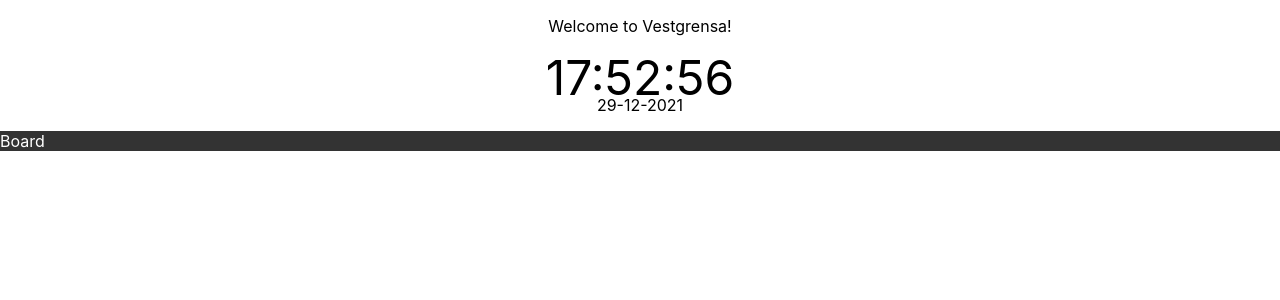
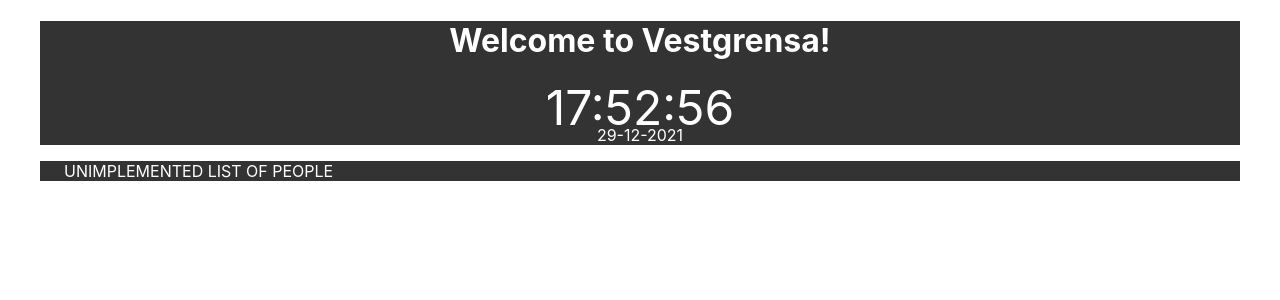
Before and after one commit to HenrikAndreas/VestgrensaSkjerm, a React (Create React App) app in the folder vestgrensa_frontend/: page / in a window 1280 px wide. Shown: the top 300 px of the page. Built offline with nearby package versions, Linux system fonts and the light colour scheme.

Commit message:
made better headline and created axios instance

```diff
--- a/vestgrensa_frontend/package.json
+++ b/vestgrensa_frontend/package.json
@@ -13,6 +13,7 @@
     "@types/node": "^16.11.17",
     "@types/react": "^17.0.38",
     "@types/react-dom": "^17.0.11",
+    "axios": "^0.24.0",
     "moment": "^2.29.1",
     "react": "^17.0.2",
     "react-dom": "^17.0.2",
--- a/vestgrensa_frontend/src/components/Board/Board.css
+++ b/vestgrensa_frontend/src/components/Board/Board.css
@@ -1,4 +1,5 @@
 .Board {
+    /* align-content: center; */
     background-color: rgb(51, 51, 51);
     color: rgb(255, 255, 255);
 }
--- a/vestgrensa_frontend/src/components/Board/Board.tsx
+++ b/vestgrensa_frontend/src/components/Board/Board.tsx
@@ -1,11 +1,16 @@
 import React from 'react';
 import './Board.css';
+import Container from '@mui/material/Container';
+import PeopleList from '../PeopleList/PeopleList';
 
 function Board() {
   return (
-    <div className="Board">
-      <p>Board</p>
-    </div>
+    <Container className="Board">
+      <PeopleList />
+    </Container>
+    // <div className="Board">
+    //   <p>Test</p>
+    // </div>
   );
 }
 
--- a/vestgrensa_frontend/src/components/Clock/Clock.tsx
+++ b/vestgrensa_frontend/src/components/Clock/Clock.tsx
@@ -1,4 +1,5 @@
 import React, { FunctionComponent, useEffect, useState } from 'react';
+import Container from '@mui/material/Container';
 import './Clock.css';
 import moment from 'moment';
 
@@ -22,10 +23,10 @@ const Clock: FunctionComponent = (props) => {
       }, []);
 
     return (
-        <div className="Clock">
+        <Container className="Clock">
             <p className="Time">{time}</p>
             <p className="Date">{date}</p>
-        </div>
+        </Container>
     );
 };
 
--- a/vestgrensa_frontend/src/components/Headline/Headline.css
+++ b/vestgrensa_frontend/src/components/Headline/Headline.css
@@ -1,4 +1,6 @@
 .Headline {
+
     text-align: center;
-
+    background-color: rgb(51, 51, 51);
+    color: rgb(255, 255, 255);
 }
--- a/vestgrensa_frontend/src/components/Headline/Headline.tsx
+++ b/vestgrensa_frontend/src/components/Headline/Headline.tsx
@@ -1,14 +1,15 @@
 import React, { FunctionComponent} from 'react';
+import Container from '@mui/material/Container';
 import Clock from '../Clock/Clock';
 import './Headline.css';
 
 const Headline: FunctionComponent = (props) => {
 
     return (
-        <div className="Headline">
-            <p>Welcome to Vestgrensa!</p>
+        <Container className="Headline">
+            <h1>Welcome to Vestgrensa!</h1>
             <Clock/>
-        </div>
+        </Container>
     );
 };
 
--- /dev/null
+++ b/vestgrensa_frontend/src/components/PeopleList/PeopleList.tsx
@@ -0,0 +1,21 @@
+import React, { FunctionComponent} from 'react';
+import Container from '@mui/material/Container';
+
+
+
+const PeopleList: FunctionComponent = (props) => {
+
+    return (
+        <p>UNIMPLEMENTED LIST OF PEOPLE</p>
+        // <div>
+        //     {people.map((p) => {
+        //         return(
+        //             <p>{p}</p>
+        //         )
+        //     })}
+        // </div>
+
+    );
+};
+
+export default PeopleList;
```
Also changed, not shown: vestgrensa_frontend/src/api/api.tsx (added, +9 -0 lines), 2 other files (tests, documents, lock files or other folders).
